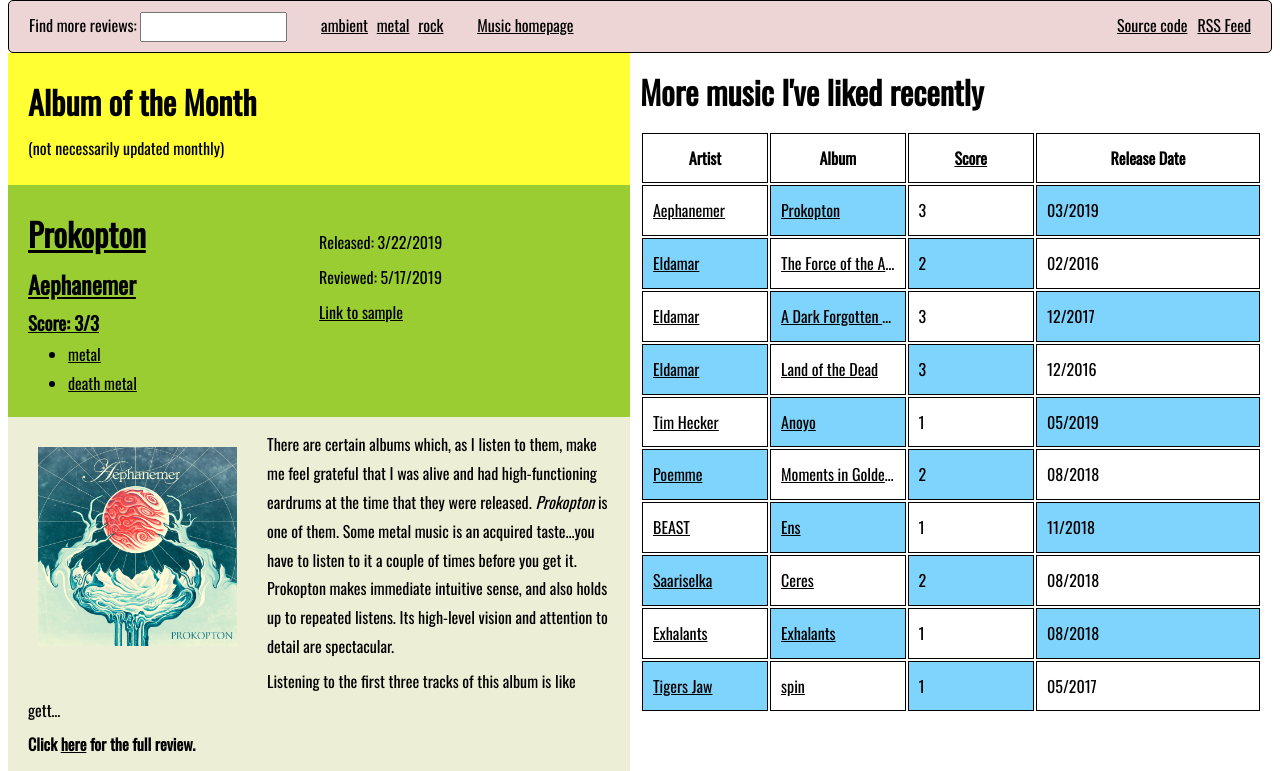
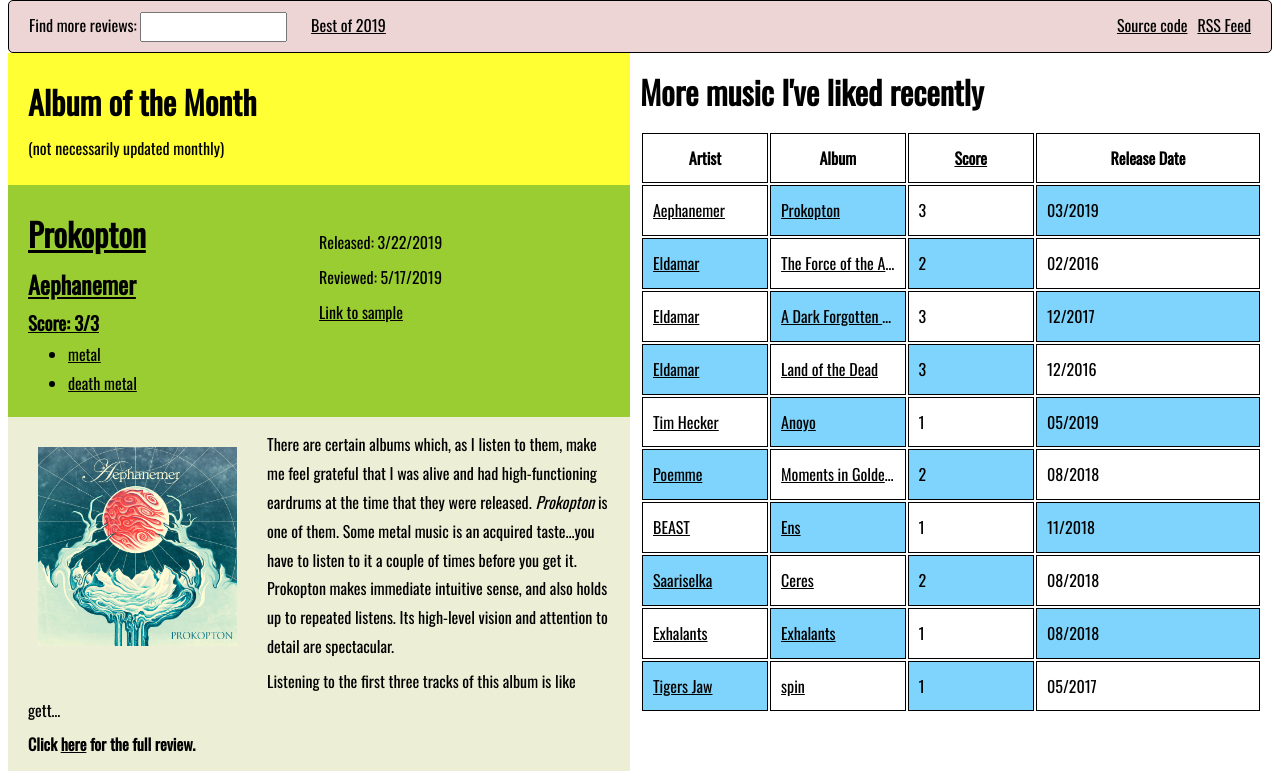
Before and after one commit to vpcarroll15/personal, a Django app: page /music/ in a window 1280 px wide. Shown: the top 771 px of the page. Run offline with Django 3.2, Linux system fonts and the light colour scheme; data comes from the database, SQL or seed files in the repository; some libraries are stand-ins or nearby versions.

Commit message:
Adding a link to the 2019 page!

```diff
--- a/music/templates/music/boilerplate.html
+++ b/music/templates/music/boilerplate.html
@@ -29,18 +29,7 @@
             Find more reviews:
             <input type="text" name="search_term" class="toolbar-input">
         </form>
-        <ul class="featured-tags" style="padding-inline-start: 10px;">
-            <li class="featured-tags">
-                <a href="{% url 'music:search' %}?search_term=ambient">ambient</a>
-            </li>
-            <li class="featured-tags">
-                <a href="{% url 'music:search' %}?search_term=metal">metal</a>
-            </li>
-            <li class="featured-tags">
-                <a href="{% url 'music:search' %}?search_term=rock">rock</a>
-            </li>
-        </ul>
-        <a href="{% url 'music:home' %}" style="padding-inline-start: 20px;">Music homepage</a>
+        <a href="{% url 'music:best_of' name=2019 %}">Best of 2019</a>
         <a href="{% url 'music:rss' %}" style="float: right; padding-right: 10px;">RSS Feed</a>
         <a href="https://github.com/paul-cobalt/personal/tree/master/music" style="float: right; padding-right: 10px;">Source code</a>
     </div>
```
